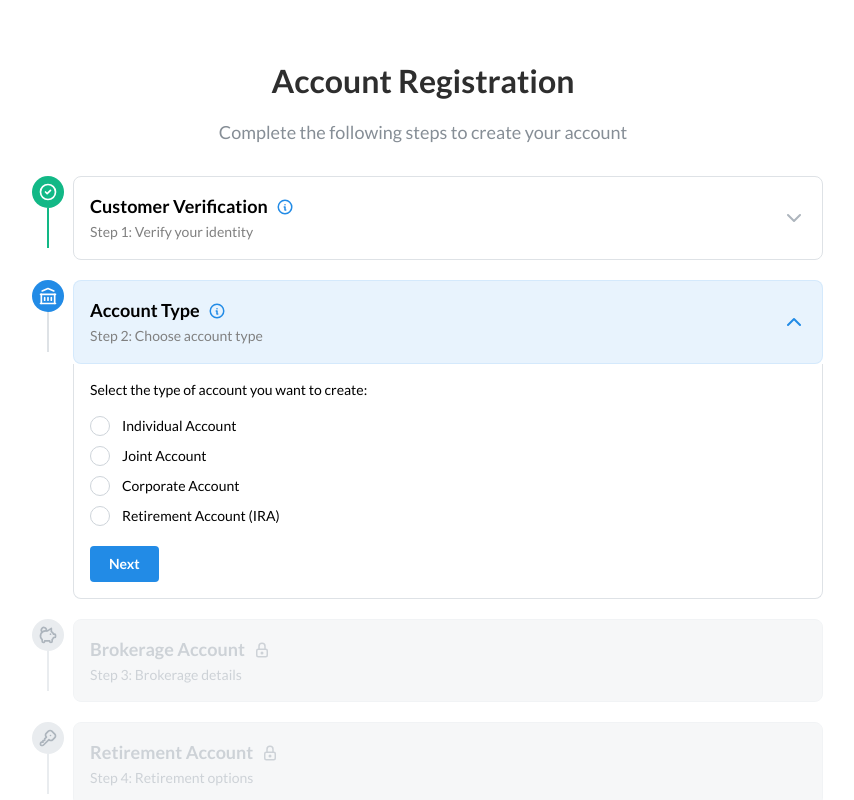
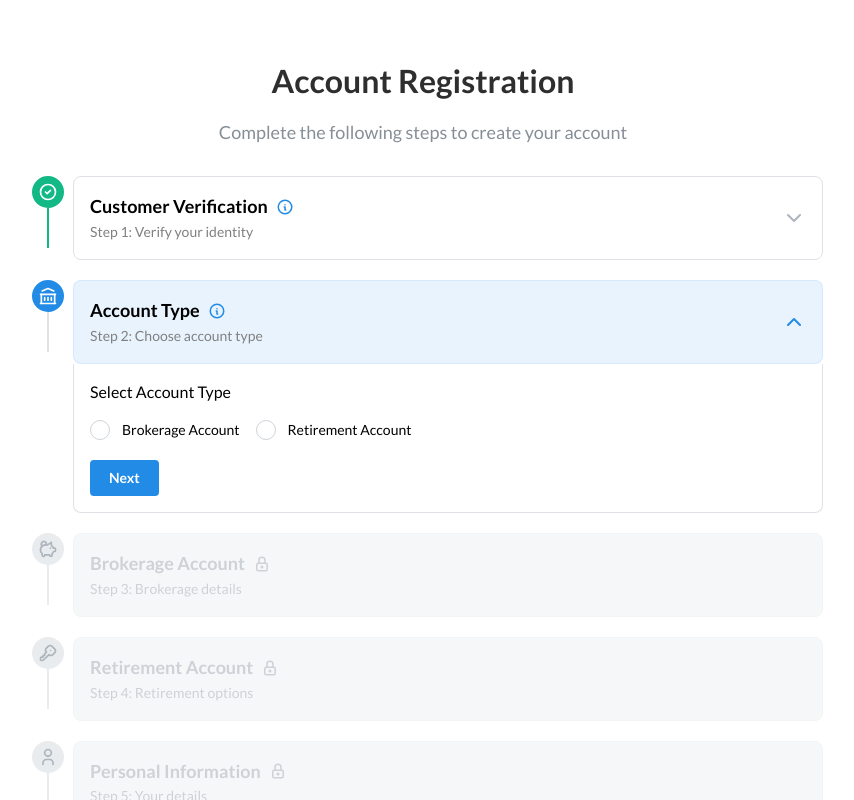
Before and after one commit to goodstripe/Alpha-Platform, a Next.js app: page /onboarding in a window 1280 px wide. Both pictures are taken after a click on the button "Next". Shown: the top 800 px of the page, without its empty margins (217-1071 px from the left). Built offline with nearby package versions, Linux system fonts and the light colour scheme.

Commit message:
`Update Onboarding page content and layout in page.tsx`

```diff
--- a/src/app/onboarding/page.tsx
+++ b/src/app/onboarding/page.tsx
@@ -174,7 +174,7 @@ const Onboarding: React.FC = () => {
         "Identity verification is required by financial regulations to prevent fraud. We use bank-level encryption to protect your personal information. You'll need to provide a government-issued ID and may need to take a photo for verification purposes.",
       content: (
         <div>
-          <Text size="sm" mb="md">
+          <Text size="md" mb="md">
             Are you an existing customer?
           </Text>
           <Radio.Group>
@@ -193,7 +193,19 @@ const Onboarding: React.FC = () => {
       description: "Step 2: Choose account type",
       detailedInfo:
         "Select the account type that best fits your financial goals. Individual accounts are for personal use, joint accounts allow shared access with another person, corporate accounts are for business entities, and retirement accounts offer tax advantages for long-term savings.",
-      content: <AccountTypeSelection />,
+      content: (
+        <div>
+          <Text size="md" mb="md">
+            Select Account Type
+          </Text>
+          <Radio.Group>
+            <Group mt="xs">
+              <Radio value="yes" label="Brokerage Account" />
+              <Radio value="no" label="Retirement Account" />
+            </Group>
+          </Radio.Group>
+        </div>
+      ),
       icon: IconBuildingBank,
       tooltip: "Click for more information about account types",
     },
```
